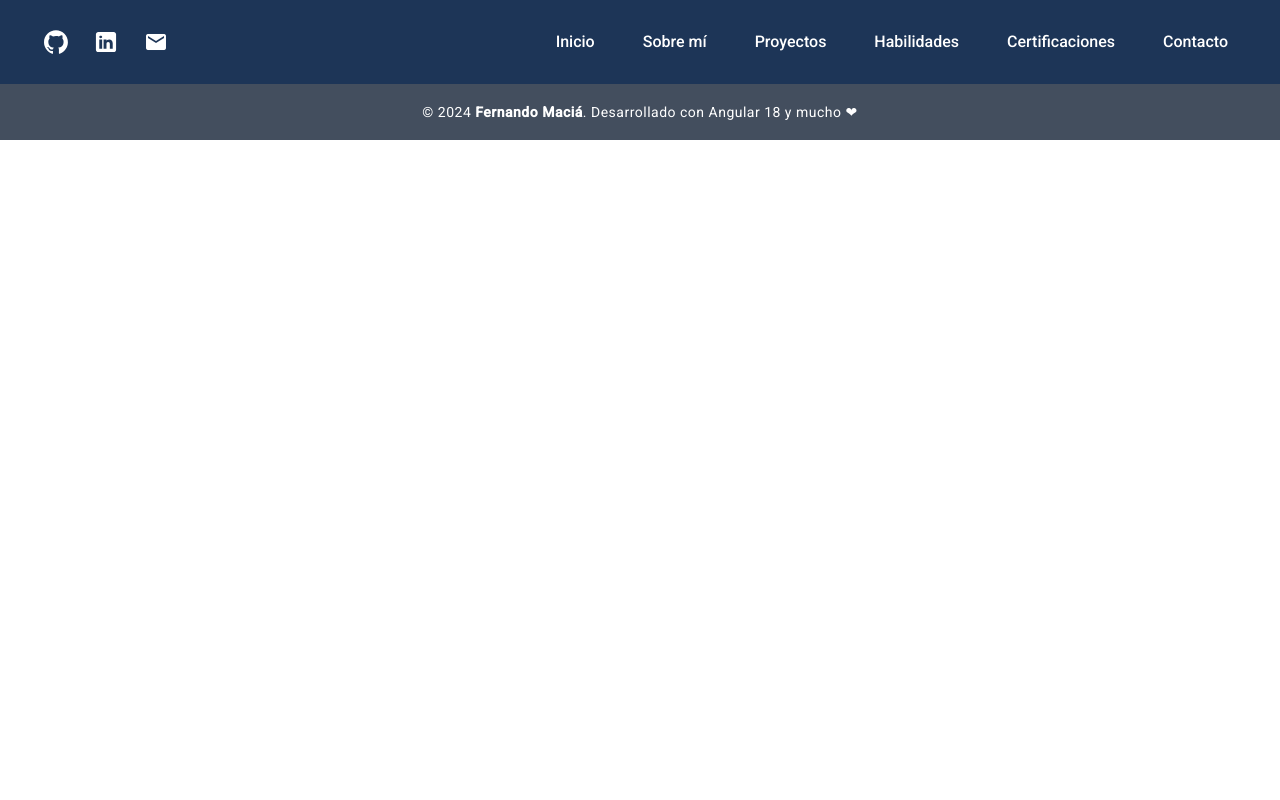
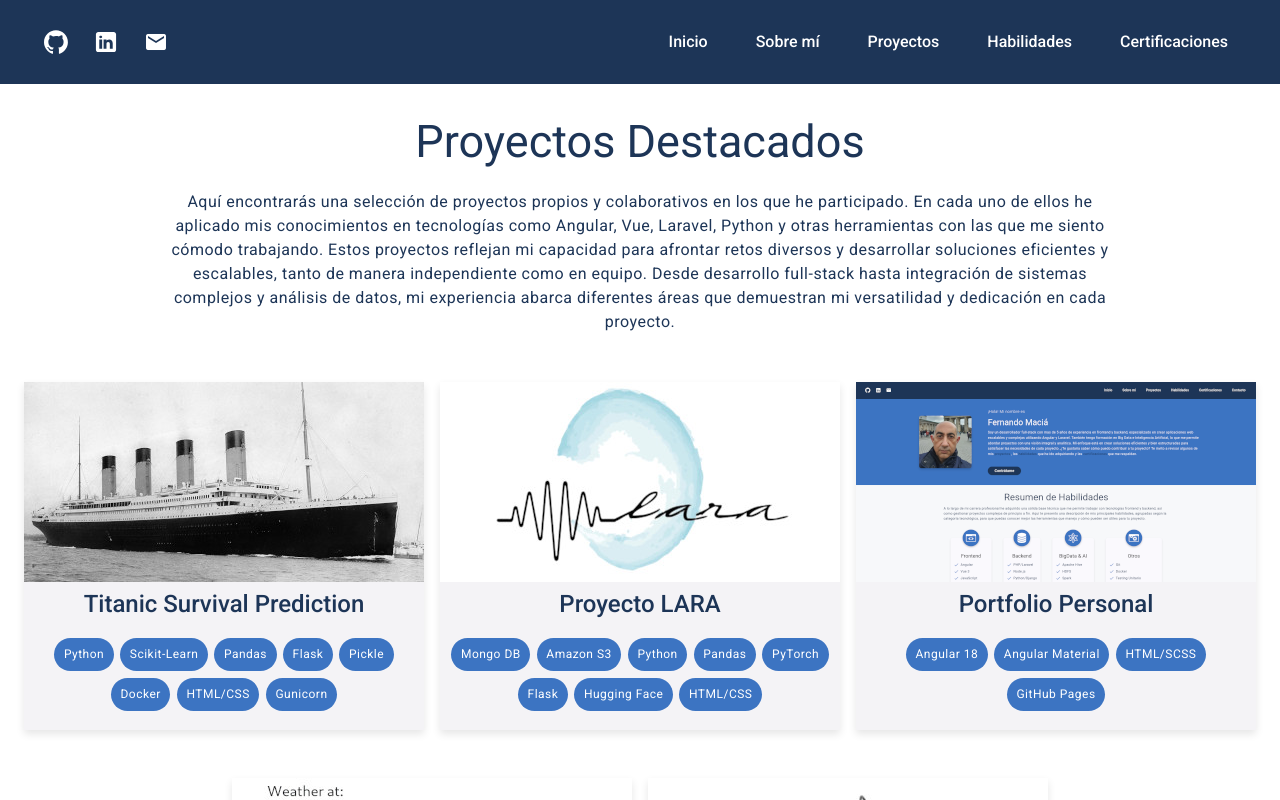
Before and after one commit to fernandomacia/portfolio, an Angular app: page /proyectos in a window 1280 px wide. Before the commit this address led to /. Built offline with nearby package versions, Linux system fonts and the light colour scheme.

Commit message:
feat(projects) add routing & description

```diff
--- a/src/app/app.routes.ts
+++ b/src/app/app.routes.ts
@@ -1,10 +1,11 @@
 import { Routes } from '@angular/router';
-import { ContactFormComponent } from './components/contact-form/contact-form.component';
 import { HeaderComponent } from './components/header/header.component';
 import { ProjectsComponent } from './components/projects/projects.component';
 import { InicioComponent } from './components/inicio/inicio.component';
 
 export const routes: Routes = [
     { path: 'inicio', component: InicioComponent },
+    { path: 'proyectos', component: ProjectsComponent},
     { path: '', redirectTo: '/inicio', pathMatch: 'full' }
+
 ];
--- a/src/app/components/header/header.component.html
+++ b/src/app/components/header/header.component.html
@@ -32,7 +32,6 @@
             <a routerLink="/proyectos" class="nav-link" aria-label="Ir a la página de Proyectos">Proyectos</a>
             <a routerLink="/habilidades" class="nav-link" aria-label="Ir a la página de Habilidades">Habilidades</a>
             <a routerLink="/certificaciones" class="nav-link" aria-label="Ir a la página de Certificaciones">Certificaciones</a>
-            <a routerLink="/contacto" class="nav-link" aria-label="Ir a la página de Contacto">Contacto</a>
         </nav>
     </mat-toolbar-row>
 </mat-toolbar>
@@ -48,7 +47,6 @@
             <a mat-list-item routerLink="/proyectos" (click)="sidenav.close()" aria-label="Ir a la página de Proyectos">Proyectos</a>
             <a mat-list-item routerLink="/habilidades" (click)="sidenav.close()" aria-label="Ir a la página de Habilidades">Habilidades</a>
             <a mat-list-item routerLink="/certificaciones" (click)="sidenav.close()" aria-label="Ir a la página de Certificaciones">Certificaciones</a>
-            <a mat-list-item routerLink="/contacto" (click)="sidenav.close()" aria-label="Ir a la página de Contacto">Contacto</a>
         </mat-list>
     </mat-sidenav>
 </mat-sidenav-container>
--- a/src/app/components/projects/projects.component.html
+++ b/src/app/components/projects/projects.component.html
@@ -1,5 +1,8 @@
 <div class="main">
     <h2 class="projects-title">Proyectos Destacados</h2>
+    <p class="section-intro">
+        Aquí encontrarás una selección de proyectos propios y colaborativos en los que he participado. En cada uno de ellos he aplicado mis conocimientos en tecnologías como Angular, Vue, Laravel, Python y otras herramientas con las que me siento cómodo trabajando. Estos proyectos reflejan mi capacidad para afrontar retos diversos y desarrollar soluciones eficientes y escalables, tanto de manera independiente como en equipo. Desde desarrollo full-stack hasta integración de sistemas complejos y análisis de datos, mi experiencia abarca diferentes áreas que demuestran mi versatilidad y dedicación en cada proyecto.
+    </p>
     <div class="card-container">
         <app-card-project
             *ngFor="let project of projects"
--- a/src/app/components/projects/projects.component.scss
+++ b/src/app/components/projects/projects.component.scss
@@ -4,10 +4,16 @@
     background-color: $text-color;
 }
 .projects-title {
-    font-size: 2rem;
     text-align: center;
-    margin: 2rem;
+    padding-top: 2rem;
     color: $primary-color; /* Asegúrate de que $primary-color esté definido */
+}
+
+.section-intro {
+    max-width: 75%;
+    color: $primary-color;
+    margin: 0 auto 2rem;
+    text-align: center;
 }
 
 .card-container {
@@ -15,6 +21,7 @@
     flex-wrap: wrap; /* Permite que las tarjetas se ajusten a la siguiente fila */
     gap: 1rem;
     justify-content: center; /* Centra las tarjetas horizontalmente */
+    padding-bottom: 2rem;
 
     .card-project {
         flex: 1 1 calc(50% - 1rem); /* Dos tarjetas por fila */
--- a/src/app/components/projects/projects.component.ts
+++ b/src/app/components/projects/projects.component.ts
@@ -34,11 +34,18 @@ export class ProjectsComponent {
             technologies: ['Mongo DB', 'Amazon S3', 'Python', 'Pandas', 'PyTorch', 'Flask', 'Hugging Face', 'HTML/CSS' ]
         },
         {
+            imagePath: 'projects/portfolio-project.png',
+            title: 'Portfolio Personal',
+            description: 'Este portfolio personal muestra mi experiencia profesional, habilidades y proyectos destacados en el desarrollo web. Está diseñado para reflejar mi estilo de trabajo, proporcionando una visión completa de mis capacidades y logros.',
+            url: '#/inicio',
+            technologies: ['Angular 18', 'Angular Material', 'HTML/SCSS', 'GitHub Pages']
+        },
+        {
             imagePath: 'projects/galaxy-weather-project.jpg',
             title: 'Galaxy Weather',
-            description: ' Aplicación de pronóstico del clima que permite consultar el estado del tiempo actual y el pronóstico para cualquier ciudad. Utiliza la API de OpenWeatherMap para obtener los datos meteorológicos en tiempo real.',
+            description: 'Aplicación de pronóstico del clima que permite consultar el estado del tiempo actual y el pronóstico para cualquier ciudad. Utiliza la API de OpenWeatherMap para obtener los datos meteorológicos en tiempo real.',
             url: 'https://github.com/fernandomacia/GalaxyWeather',
-            technologies: ['Vue', 'HTML/CSS', 'OpenWeatherMap API']
+            technologies: ['Vue', 'HTML/CSS', 'Bootstrap', 'OpenWeatherMap API']
         },
         {
             imagePath: 'projects/corel-resizer.jpg',
```
Also changed, not shown: public/projects/portfolio-project.png (added). Lines whose indentation alone changed are shown as unchanged.
